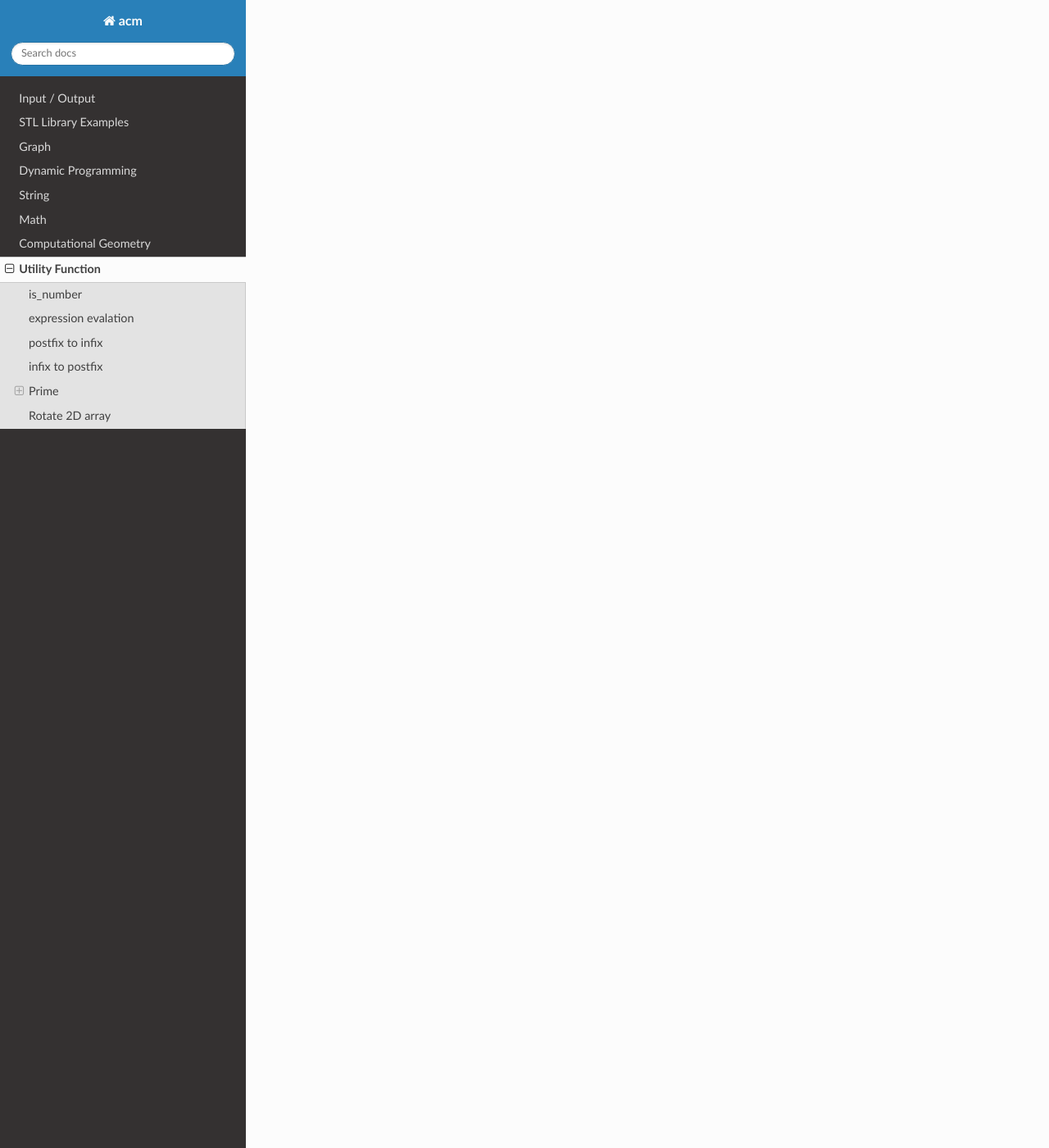
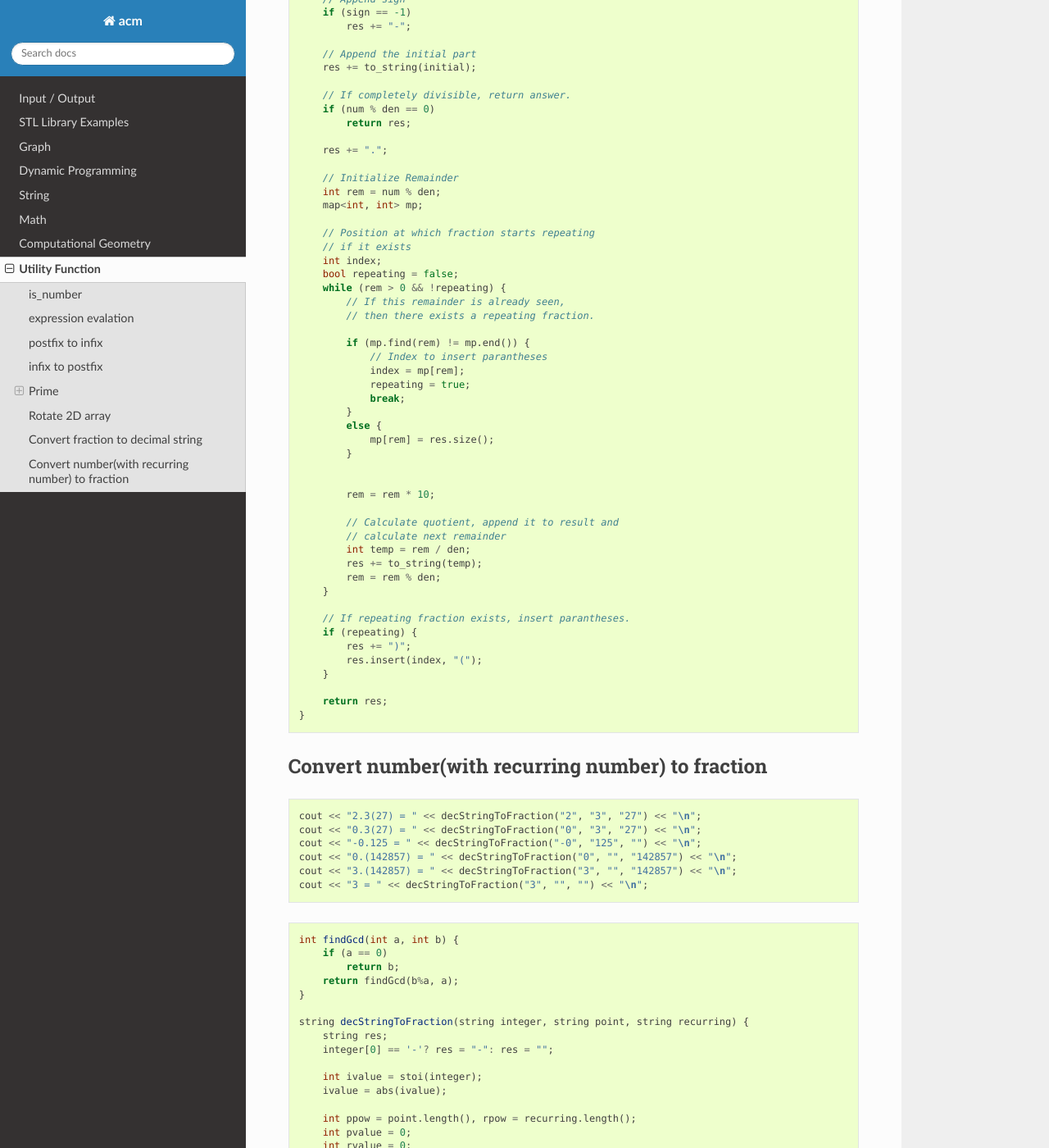
Before and after one commit to klhui97/ACM, a Sphinx documentation site: the page built from docs/source/topics/utils.rst, in a window 1280 px wide and 1400 px high, scrolled down 7021 px. Shown: the whole window at 82% size. Built offline with Sphinx 7.4.7 and the Read the Docs theme 2.0.0, drawn with Linux system fonts in a browser that asks for light colours; some of the changed text lies outside the part shown.

Commit message:
update fraction

```diff
--- a/docs/source/topics/utils.rst
+++ b/docs/source/topics/utils.rst
@@ -369,3 +369,153 @@ Rotate 2D array
             }
         }
     }
+
+Convert fraction to decimal string
+----------------------------------
+
+.. code-block:: cpp
+
+    cout << fractionToDecString(49, 22) << endl;
+    cout << fractionToDecString(-1, -2) << endl;
+    cout << fractionToDecString(0, 1) << endl;
+    // Output
+    // 2.2(27)
+    // 0.5
+    // 0
+
+.. code-block:: cpp
+
+    // Function to return the required fraction
+    // in string format
+    string fractionToDecString(int num, int den)
+    {
+        // If the numerator is zero, answer is 0
+        if (num == 0)
+            return "0";
+
+        // If any one (out of numerator and denominator)
+        // is -ve, sign of resultant answer -ve.
+        int sign = (num < 0) ^ (den < 0) ? -1 : 1;
+
+        num = abs(num);
+        den = abs(den);
+
+        // Calculate the absolute part (before decimal point).
+        int initial = num / den;
+
+        // Output string to store the answer
+        string res;
+
+        // Append sign
+        if (sign == -1)
+            res += "-";
+
+        // Append the initial part
+        res += to_string(initial);
+
+        // If completely divisible, return answer.
+        if (num % den == 0)
+            return res;
+
+        res += ".";
+
+        // Initialize Remainder
+        int rem = num % den;
+        map<int, int> mp;
+
+        // Position at which fraction starts repeating
+        // if it exists
+        int index;
+        bool repeating = false;
+        while (rem > 0 && !repeating) {
+            // If this remainder is already seen,
+            // then there exists a repeating fraction.
+
+            if (mp.find(rem) != mp.end()) {
+                // Index to insert parantheses
+                index = mp[rem];
+                repeating = true;
+                break;
+            }
+            else {
+                mp[rem] = res.size();
+            }
+
+
+            rem = rem * 10;
+
+            // Calculate quotient, append it to result and
+            // calculate next remainder
+            int temp = rem / den;
+            res += to_string(temp);
+            rem = rem % den;
+        }
+
+        // If repeating fraction exists, insert parantheses.
+        if (repeating) {
+            res += ")";
+            res.insert(index, "(");
+        }
+
+        return res;
+    }
+
+Convert number(with recurring number) to fraction
+-------------------------------------------------
+
+.. code-block:: cpp
+
+    cout << "2.3(27) = " << decStringToFraction("2", "3", "27") << "\n";
+    cout << "0.3(27) = " << decStringToFraction("0", "3", "27") << "\n";
+    cout << "-0.125 = " << decStringToFraction("-0", "125", "") << "\n";
+    cout << "0.(142857) = " << decStringToFraction("0", "", "142857") << "\n";
+    cout << "3.(142857) = " << decStringToFraction("3", "", "142857") << "\n";
+    cout << "3 = " << decStringToFraction("3", "", "") << "\n";
+
+.. code-block:: cpp
+
+    int findGcd(int a, int b) {
+        if (a == 0)
+            return b;
+        return findGcd(b%a, a);
+    }
+
+    string decStringToFraction(string integer, string point, string recurring) {
+        string res;
+        integer[0] == '-'? res = "-": res = "";
+
+        int ivalue = stoi(integer);
+        ivalue = abs(ivalue);
+
+        int ppow = point.length(), rpow = recurring.length();
+        int pvalue = 0;
+        int rvalue = 0;
+        if (ppow > 0)
+            pvalue += stoi(point);
+        if (rpow > 0)
+            rvalue += stoi(recurring);
+
+        if (ppow == 0 && rpow == 0) {
+            res += to_string(ivalue);
+            res += "/";
+            res += "1";
+        }else {
+            // num = convert point & recurring into integer
+            // it is multiplied by 10^(ppow + rpow)
+            int num = pvalue * pow(10, rpow) + rvalue;
+            int den = pow(10, ppow + rpow);
+            if (rpow > 0) {
+                den -=  pow(10, ppow);
+                num -= pvalue;
+            }
+
+            int gcd = findGcd(num, den);
+
+            // append numerator
+            res += to_string((den * ivalue + num) / gcd);
+            res += "/";
+            // append denominator
+            res += to_string(den / gcd);
+        }
+        return res;
+    }
```
